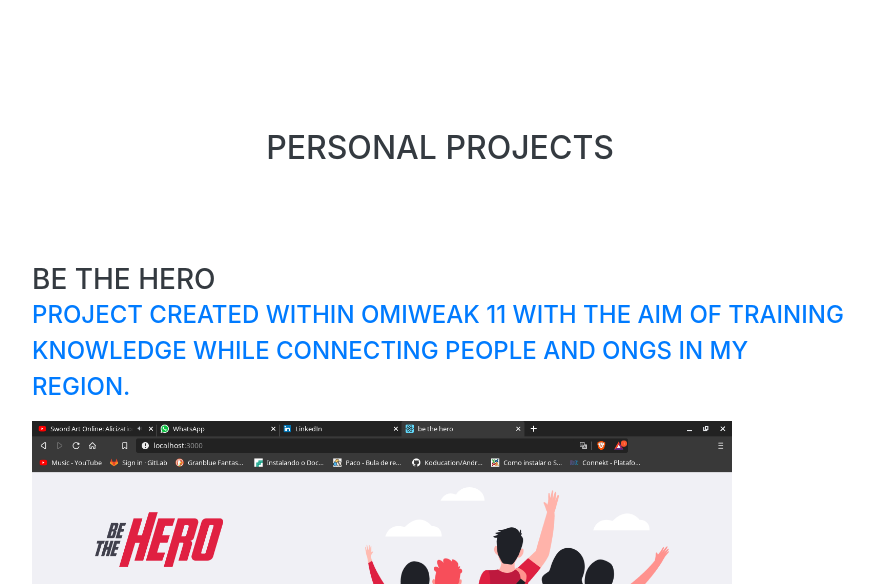
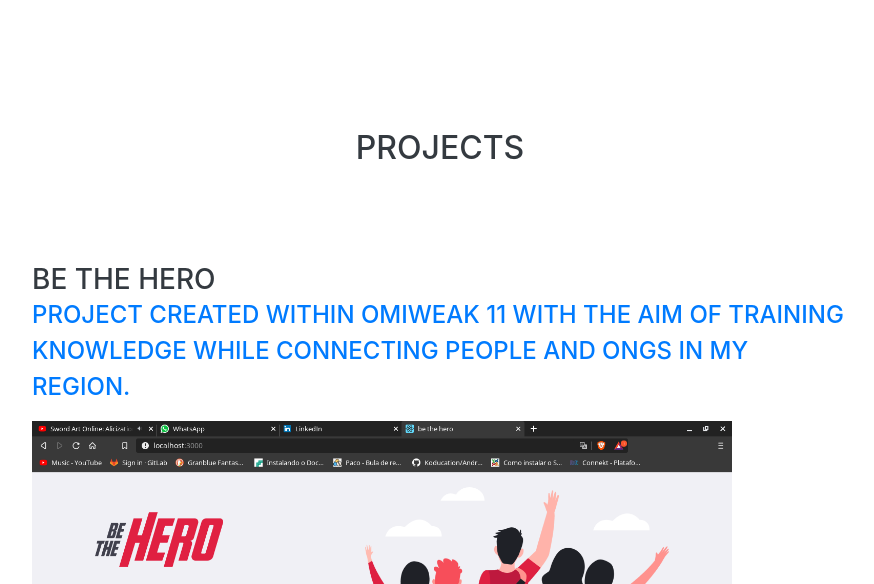
Before and after one commit to brunogeek9/brunogeek9.github.io, a website with bundled scripts: page index.html in a window 1280 px wide. Shown: the part 1520-2104 px from the top of the page, without its empty margins (336-1210 px from the left). Built offline with nearby package versions, Linux system fonts and the light colour scheme; a web font is replaced by a local one.

Commit message:
adição de um novo projeto a lista

```diff
--- a/index.html
+++ b/index.html
@@ -44,7 +44,7 @@
                     <a class="nav-link js-scroll-trigger" href="#experience">Experience</a>
                 </li>
                 <li class="nav-item">
-                    <a class="nav-link js-scroll-trigger" href="#personal-projects">Personal Projects</a>
+                    <a class="nav-link js-scroll-trigger" href="#personal-projects">Projects</a>
                 </li>
                 <li class="nav-item">
                     <a class="nav-link js-scroll-trigger" href="#education">Education</a>
--- a/js/projects.js
+++ b/js/projects.js
@@ -32,6 +32,17 @@ let projects = [
         description: "Task manager web app implemented with cakephp + mysql + bootstrap 4. "
     },
     {
+        name: "Hackernews",
+        languages: "",
+        url: "https://github.com/brunogeek9/hackernews-clone",
+        print: {
+            file: "/images/tela5.png",
+            h: WEB_DIM.h,
+            w: WEB_DIM.w
+        },
+        description: "Simple clone of hackernews implemented for learning purposes."
+    },
+    {
         name: "weather bot",
         url: "https://github.com/brunogeek9/weather-bot",
         languages: "JS",
@@ -57,7 +68,7 @@ let projects = [
 ]
 console.log(projects);
 const addInDoom = async() => {
-    const header = `<h2 class="mb-5" align="center">Personal Projects</h2>`;
+    const header = `<h2 class="mb-5" align="center">Projects</h2>`;
     const reposTemplate = projects.map(({ name, description, url, languages, print }) =>
         `
                 <div class="resume-section p-3 p-lg-5 d-flex align-items-center">
```
Also changed, not shown: images/tela5.png (added).
